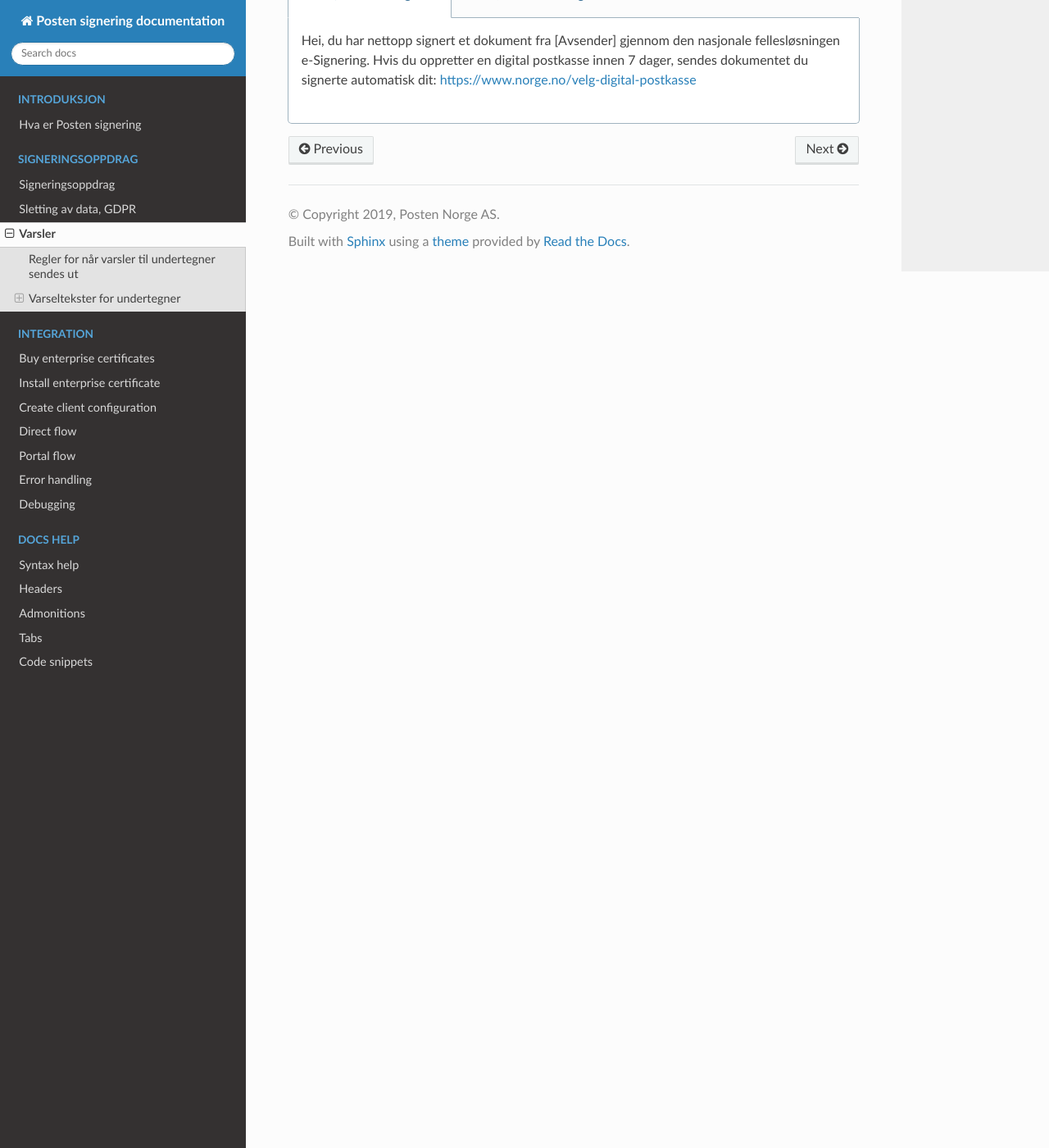
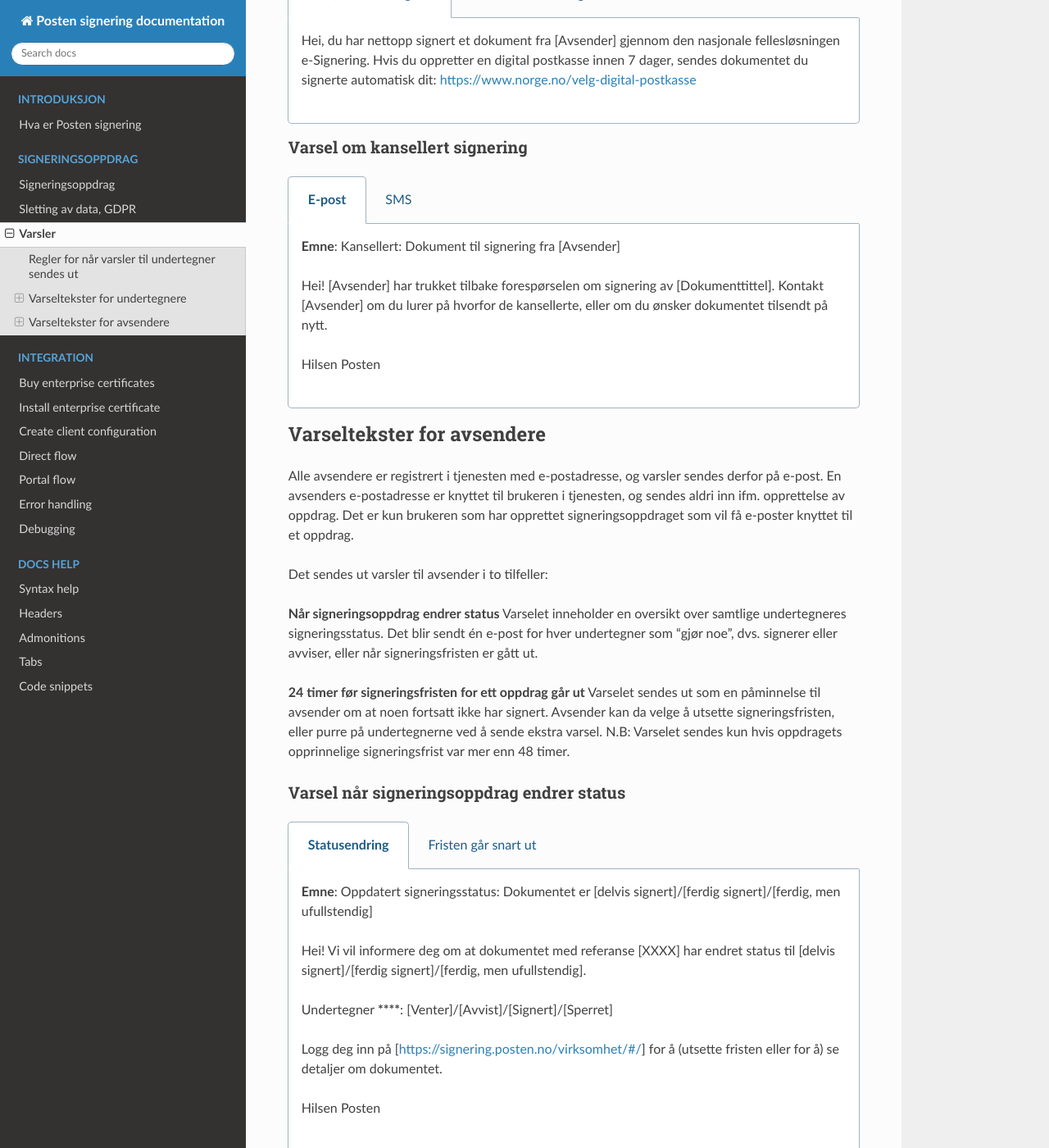
Before and after one commit to ramonarellano/signering-docs, a Sphinx documentation site: the page built from source/adressering-og-varsler.rst, in a window 1280 px wide and 1400 px high, scrolled down 4332 px. Shown: the whole window at 82% size. Built offline with Sphinx 7.4.7 and the Read the Docs theme 2.0.0, drawn with Linux system fonts in a browser that asks for light colours; some of the changed text lies outside the part shown.

Commit message:
Lagt til varslene for avsendere

```diff
--- a/source/adressering-og-varsler.rst
+++ b/source/adressering-og-varsler.rst
@@ -44,8 +44,8 @@
 .. NOTE:: Hvis avsender *utvider signeringsfristen* "kanselleres" alle planlagte varsler for oppdraget. Det blir da generert nye varsler som da blir sendt ut på tidspunkt knyttet til den nye fristen.
 
 
-Varseltekster for undertegner
-=============================
+Varseltekster for undertegnere
+===============================
 
 Oppsettet på varslene som blir sendt ut er predefinert og ikke mulig å endre på for deg som avsender, men du kan legge til en tittel eller beskrivels av hva som skal signeres. Innholdet i varselet vil variere ut fra om adresseringen til undertegner er med eller uten fødselsnummer. I tillegg er det et par ulikheter som kommer fra variablene:
 
@@ -262,3 +262,68 @@
     ..  tab:: SMS, flere undertegnere
 
         Hei, du har tidligere signert et dokument fra [Avsender] gjennom den nasjonale fellesløsningen e-Signering. Nå har alle undertegnerne signert. Hvis du også ønsker å motta dokumentet med alle signaturer, må du opprette en digital postkasse innen 7 dager. Da sendes dokumentet automatisk dit, så har du det lett tilgjengelig når du trenger det: https://www.norge.no/velg-digital-postkasse
+
+
+Varsel om kansellert signering
+_______________________________
+
+..  tabs::
+
+    ..  tab:: E-post
+
+        **Emne**: Kansellert: Dokument til signering fra [Avsender]
+
+        Hei!
+        [Avsender] har trukket tilbake forespørselen om signering av [Dokumenttittel].
+        Kontakt [Avsender] om du lurer på hvorfor de kansellerte, eller om du ønsker dokumentet tilsendt på nytt.
+
+        Hilsen Posten
+
+    ..  tab:: SMS
+
+        Hei, du har tidligere signert et dokument fra [Avsender] gjennom den nasjonale fellesløsningen e-Signering. Nå har alle undertegnerne signert. Hvis du også ønsker å motta dokumentet med alle signaturer, må du opprette en digital postkasse innen 7 dager. Da sendes dokumentet automatisk dit, så har du det lett tilgjengelig når du trenger det: https://www.norge.no/velg-digital-postkasse
+
+
+Varseltekster for avsendere
+============================
+
+Alle avsendere er registrert i tjenesten med e-postadresse, og varsler sendes derfor på e-post. En avsenders e-postadresse er knyttet til brukeren i tjenesten, og sendes aldri inn ifm. opprettelse av oppdrag. Det er kun brukeren som har opprettet signeringsoppdraget som vil få e-poster knyttet til et oppdrag.
+
+Det sendes ut varsler til avsender i to tilfeller:
+
+**Når signeringsoppdrag endrer status**
+Varselet inneholder en oversikt over samtlige undertegneres signeringsstatus. Det blir sendt én e-post for hver undertegner som "gjør noe", dvs. signerer eller avviser, eller når signeringsfristen er gått ut.
+
+**24 timer før signeringsfristen for ett oppdrag går ut**
+Varselet sendes ut som en påminnelse til avsender om at noen fortsatt ikke har signert. Avsender kan da velge å utsette signeringsfristen, eller purre på undertegnerne ved å sende ekstra varsel.
+N.B: Varselet sendes kun hvis oppdragets opprinnelige signeringsfrist var mer enn 48 timer.
+
+
+Varsel når signeringsoppdrag endrer status
+__________________________________________
+
+..  tabs::
+
+    ..  tab:: Statusendring
+
+        **Emne**: Oppdatert signeringsstatus: Dokumentet er [delvis signert]/[ferdig signert]/[ferdig, men ufullstendig]
+
+        Hei!
+        Vi vil informere deg om at dokumentet med referanse [XXXX] har endret status til [delvis signert]/[ferdig signert]/[ferdig, men ufullstendig].
+
+        Undertegner ********: [Venter]/[Avvist]/[Signert]/[Sperret]
+
+        Logg deg inn på [https://signering.posten.no/virksomhet/#/] for å (utsette fristen eller for å) se detaljer om dokumentet.
+
+        Hilsen Posten
+
+    ..  tab:: Fristen går snart ut
+
+        **Emne**: Signeringsfristen går ut om 24 timer
+
+        Hei!
+        Dkoumentet med referanse [XXXX] er fortsatt ikke signert av [undertegnere]. Det er nå kun 24 timer til signeringsfristen utløper. Du kan utsette fristen for signeringen ved å logge inn og klikke på "Utsett signeringsfrist". Om dokumentet ikek signeres innen fristen, stoppes prosessen, og du må eventuelt sende dokumentet på nytt for å hente inn signaturer.
+
+        Logg deg inn på [https://signering.posten.no/virksomhet/#/] for å utsette fristen eller for å se detaljer om dokumentet.
+
+        Hilsen Posten
```
